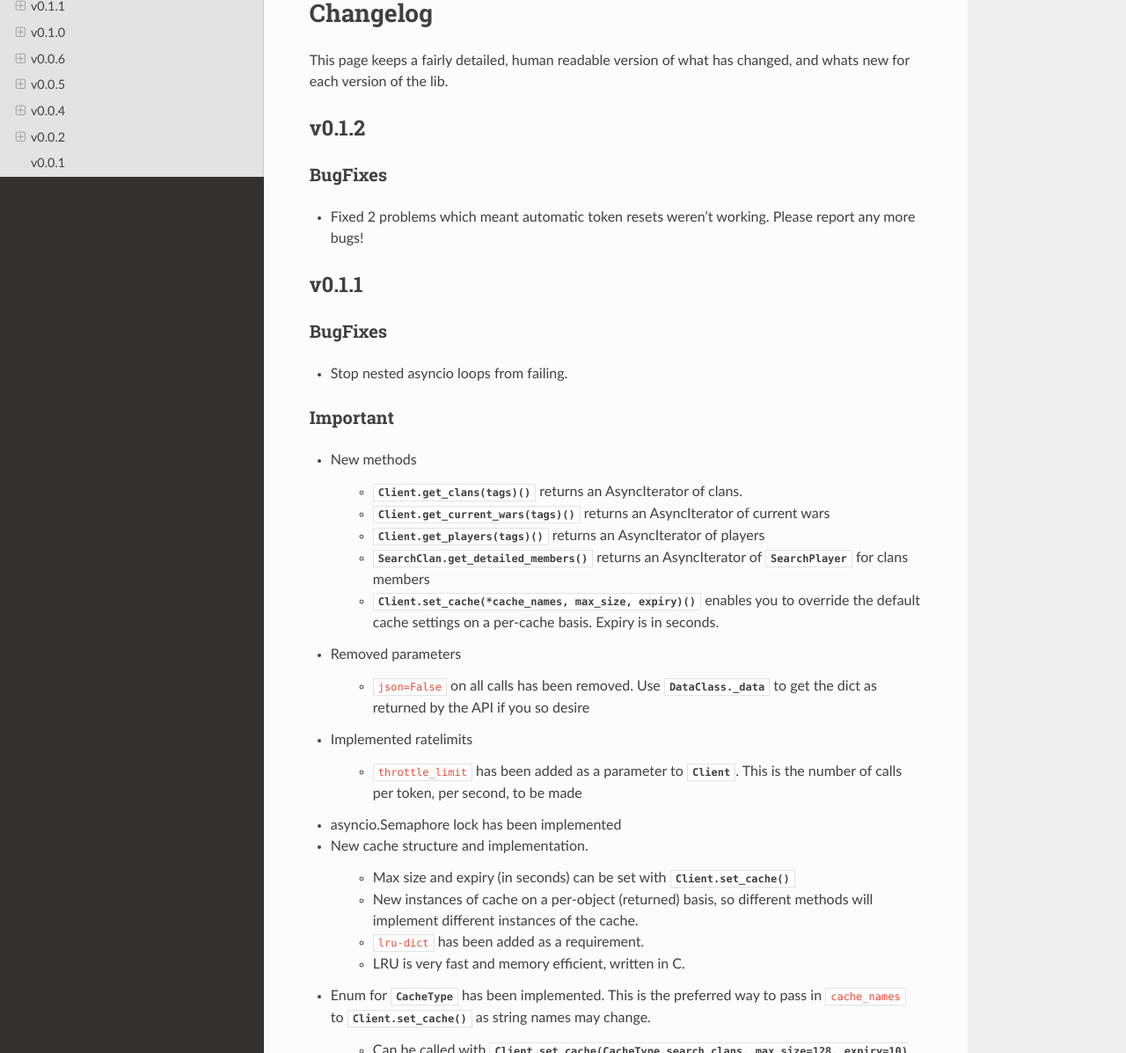
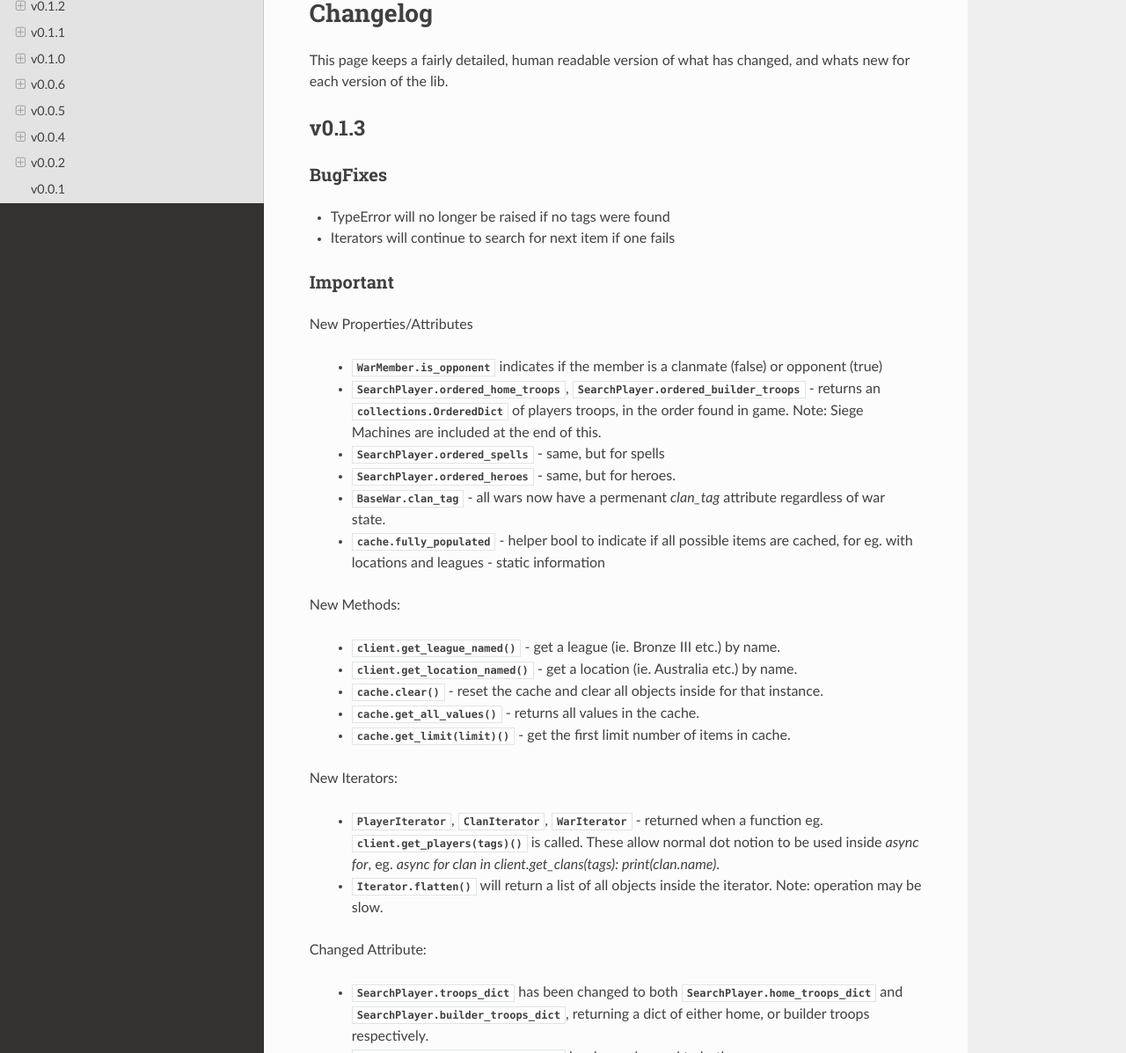
Before and after one commit to mathsman5133/coc.py, a Sphinx documentation site: the page built from docs/changelog.rst, in a window 1280 px wide and 1400 px high, cut to the strip 203-1400 px from the top of the window. Shown: the whole strip at 88% size. Built offline with Sphinx 7.4.7 and the Read the Docs theme 2.0.0, drawn with Linux system fonts in a browser that asks for light colours; some of the changed text lies outside the part shown.

Commit message:
Version bump to v0.1.3 and update changelog

```diff
--- a/coc/__init__.py
+++ b/coc/__init__.py
@@ -1,6 +1,6 @@
 # -*- coding: utf-8 -*-
 
-__version__ = '0.1.2'
+__version__ = '0.1.3'
 
 from .client import Client
 from .dataclasses import (
--- a/docs/changelog.rst
+++ b/docs/changelog.rst
@@ -5,6 +5,64 @@ Changelog
 ===========
 This page keeps a fairly detailed, human readable version
 of what has changed, and whats new for each version of the lib.
+
+v0.1.3
+--------
+BugFixes
+~~~~~~~~~
+- TypeError will no longer be raised if no tags were found
+- Iterators will continue to search for next item if one fails
+
+Important
+~~~~~~~~~~
+New Properties/Attributes
+
+    - :attr:`WarMember.is_opponent` indicates if the member is a clanmate (false) or opponent (true)
+    - :attr:`SearchPlayer.ordered_home_troops`, :attr:`SearchPlayer.ordered_builder_troops` - returns an
+      :class:`collections.OrderedDict` of players troops, in the order found in game.
+      Note: Siege Machines are included at the end of this.
+    - :attr:`SearchPlayer.ordered_spells` - same, but for spells
+    - :attr:`SearchPlayer.ordered_heroes` - same, but for heroes.
+    - :attr:`BaseWar.clan_tag` - all wars now have a permenant `clan_tag` attribute regardless of war state.
+    - :attr:`cache.fully_populated` - helper bool to indicate if all possible items are cached,
+      for eg. with locations and leagues - static information
+
+New Methods:
+
+    - :meth:`client.get_league_named()` - get a league (ie. Bronze III etc.) by name.
+    - :meth:`client.get_location_named()` - get a location (ie. Australia etc.) by name.
+    - :meth:`cache.clear()` - reset the cache and clear all objects inside for that instance.
+    - :meth:`cache.get_all_values()` - returns all values in the cache.
+    - :meth:`cache.get_limit(limit)` - get the first limit number of items in cache.
+
+New Iterators:
+
+    - :class:`PlayerIterator`, :class:`ClanIterator`, :class:`WarIterator` - returned when a function eg.
+      :meth:`client.get_players(tags)` is called. These allow normal dot notion to be used inside `async for`,
+      eg. `async for clan in client.get_clans(tags): print(clan.name)`.
+    - :meth:`Iterator.flatten()` will return a list of all objects inside the iterator. Note: operation may be slow.
+
+Changed Attribute:
+
+    - :attr:`SearchPlayer.troops_dict` has been changed to both :attr:`SearchPlayer.home_troops_dict` and
+      :attr:`SearchPlayer.builder_troops_dict`, returning a dict of either home, or builder troops respectively.
+
+    - :attr:`SearchPlayer.ordered_troops_dict` has been changed to both :attr:`SearchPlayer.ordered_home_troops_dict`
+      and :attr:`SearchPlayer.ordered_builder_troops_dict`, returning a dict of either home, or builder troops respectively.
+
+Removed Dependency:
+
+    - `lru-dict` has been removed as a dependency due to a few windows problems while installing,
+      and utilising :class:`collections.OrderedDict` appears to be faster.
+
+
+Documentation
+~~~~~~~~~~~~~~
+
+- Many type-hints were added to functions to aid IDE integration
+- Documentation was re-written to use the NumPy style.
+- Discord Bot examples were updated
+
 
 v0.1.2
 --------
--- a/setup.py
+++ b/setup.py
@@ -5,7 +5,7 @@ requirements = []
 with open(os.path.join(os.getcwd(), 'requirements.txt')) as f:
     requirements = f.read().splitlines()
 
-version = '0.1.2'
+version = '0.1.3'
 
 readme = ''
 with open('README.rst') as f:
```
